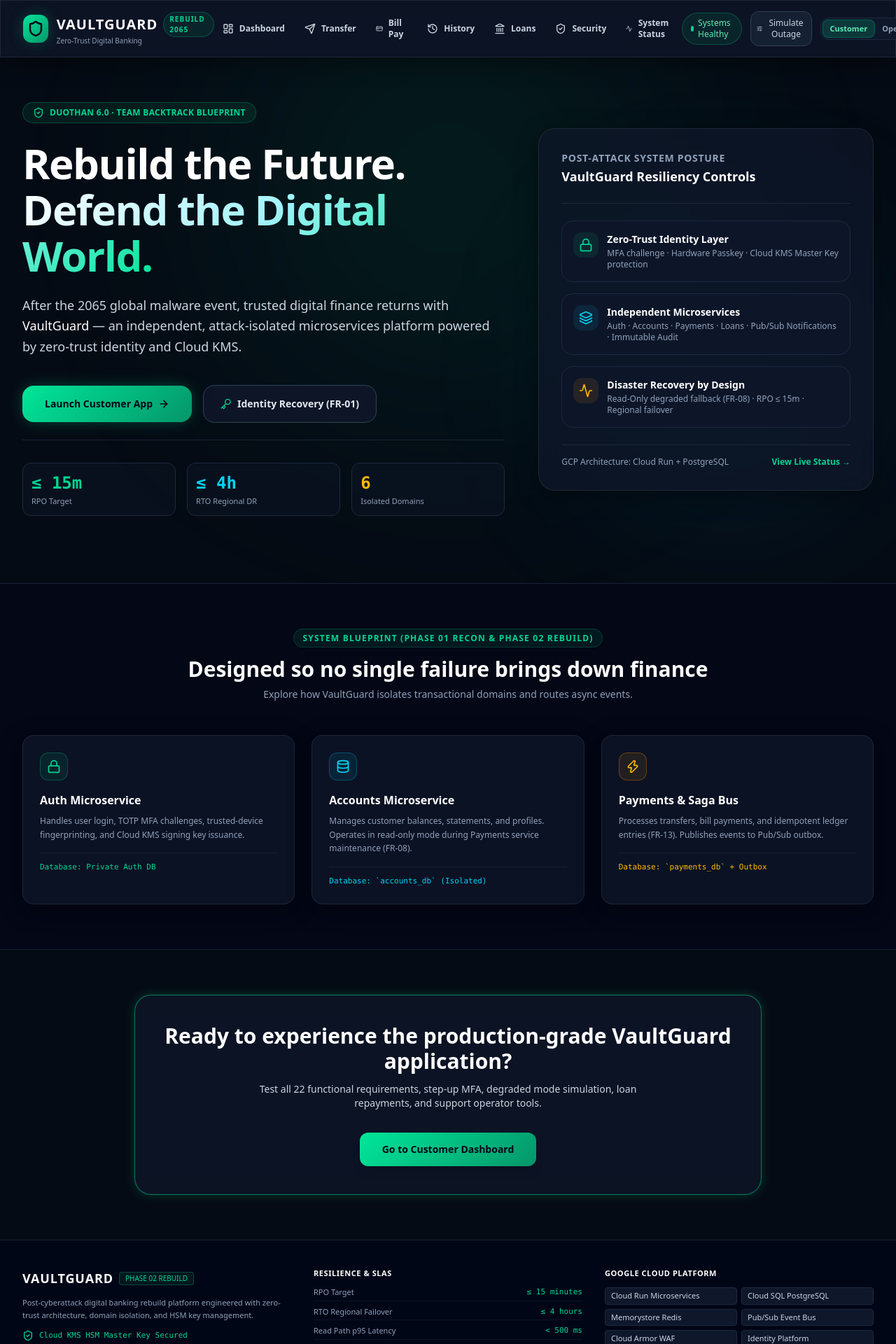
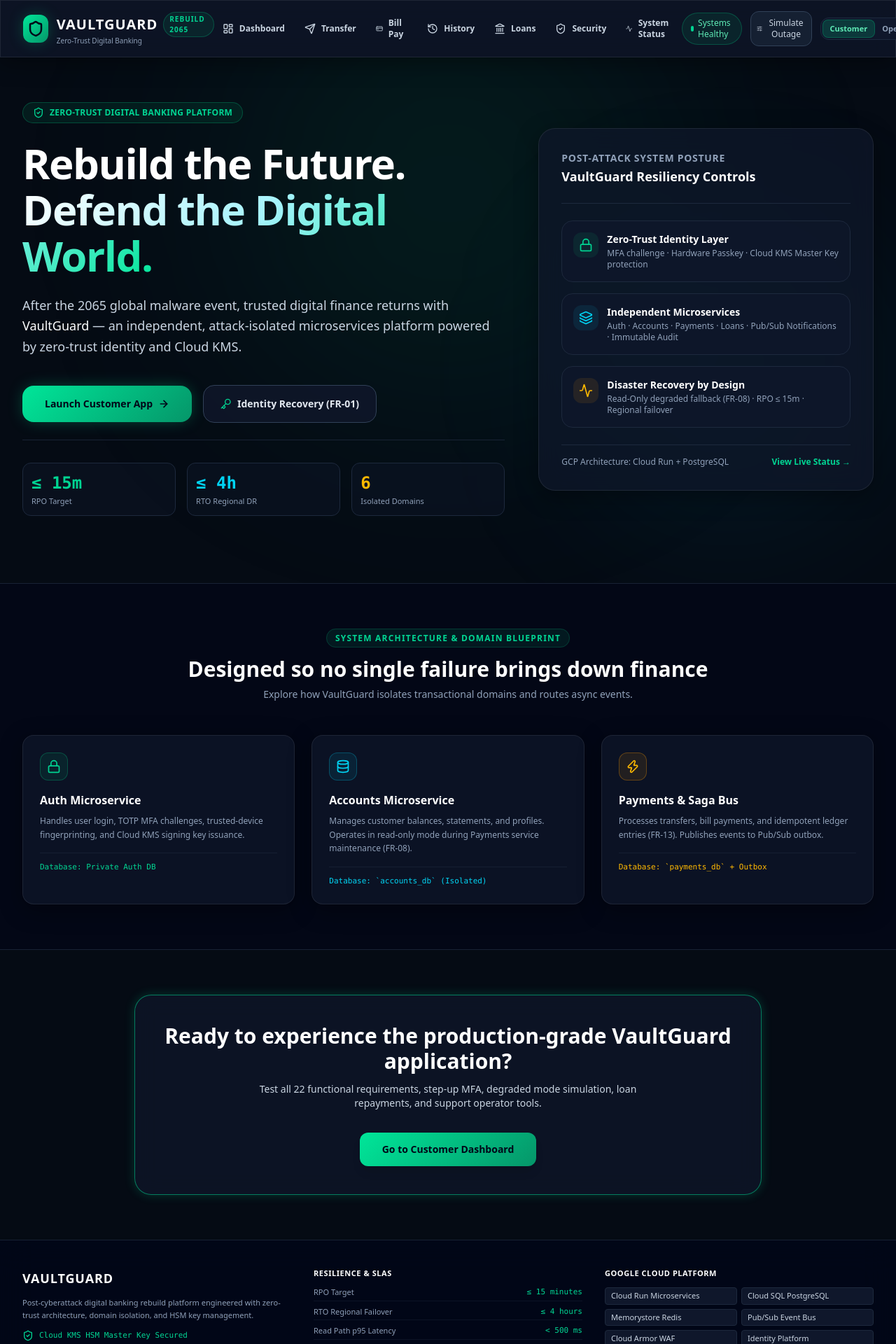
Before and after one commit to inusha-thathsara/Duothan-6-Team-BackTrack-VaultGuard, a Next.js app: page / in a window 1280 px wide. Shown: the top 1920 px of the page at 70% size. Built offline with nearby package versions, Linux system fonts and the light colour scheme.

Commit message:
style: remove competition phase labels and badges across UI components

```diff
--- a/src/app/layout.tsx
+++ b/src/app/layout.tsx
@@ -3,19 +3,17 @@
 import { VaultGuardProvider } from "@/context/VaultGuardContext";
 
 export const metadata: Metadata = {
-  title: "VaultGuard — Secure Digital Banking Rebuild | Team BackTrack",
+  title: "VaultGuard — Secure Digital Banking Platform",
   description:
-    "VaultGuard is a zero-trust, attack-isolated digital banking platform rebuilt on Google Cloud Platform microservices following the 2065 malware crisis. IEEE NSBM Duothan 6.0.",
+    "VaultGuard is a zero-trust, attack-isolated digital banking platform rebuilt on Google Cloud Platform microservices following the malware crisis.",
   keywords: [
     "VaultGuard",
     "Digital Banking",
     "Zero Trust",
     "Microservices",
-    "IEEE NSBM",
-    "Duothan 6.0",
-    "Team BackTrack",
+    "FinTech",
   ],
-  authors: [{ name: "Team BackTrack" }],
+  authors: [{ name: "VaultGuard Engineering Team" }],
 };
 
 export default function RootLayout({
--- a/src/app/page.tsx
+++ b/src/app/page.tsx
@@ -44,7 +44,7 @@
               <div className="lg:col-span-7 space-y-6 text-center lg:text-left">
                 <div className="inline-flex items-center gap-2 px-3.5 py-1.5 rounded-full bg-emerald-500/10 border border-emerald-500/30 text-emerald-400 text-xs font-semibold tracking-wide">
                   <ShieldCheck className="w-4 h-4" />
-                  <span>DUOTHAN 6.0 · TEAM BACKTRACK BLUEPRINT</span>
+                  <span>ZERO-TRUST DIGITAL BANKING PLATFORM</span>
                 </div>
 
                 <h1 className="text-4xl sm:text-6xl font-extrabold tracking-tight text-white leading-[1.1]">
@@ -170,7 +170,7 @@
           <div className="max-w-7xl mx-auto">
             <div className="text-center max-w-3xl mx-auto mb-12">
               <span className="text-xs font-bold uppercase tracking-widest text-emerald-400 px-3 py-1 rounded-full bg-emerald-500/10 border border-emerald-500/20">
-                System Blueprint (Phase 01 Recon & Phase 02 Rebuild)
+                System Architecture & Domain Blueprint
               </span>
               <h2 className="text-3xl font-extrabold text-white mt-4">
                 Designed so no single failure brings down finance
--- a/src/components/common/StatementModal.tsx
+++ b/src/components/common/StatementModal.tsx
@@ -94,7 +94,7 @@
                 </span>
               </div>
               <p className="text-xs text-slate-400 print:text-gray-600 mt-1">Post-Disaster Digital Banking Platform</p>
-              <p className="text-[11px] text-slate-500 print:text-gray-500">IEEE NSBM Duothan 6.0 · Team BackTrack</p>
+              <p className="text-[11px] text-slate-500 print:text-gray-500">VaultGuard Verified Financial Record</p>
             </div>
             <div className="text-right text-xs">
               <p className="font-semibold text-white print:text-black">OFFICIAL STATEMENT</p>
--- a/src/components/layout/Footer.tsx
+++ b/src/components/layout/Footer.tsx
@@ -14,9 +14,6 @@
           <div className="space-y-3">
             <div className="flex items-center gap-2">
               <span className="text-lg font-bold text-white tracking-wider">VAULTGUARD</span>
-              <span className="text-[10px] px-2 py-0.5 rounded bg-emerald-500/10 text-emerald-400 border border-emerald-500/30">
-                PHASE 02 REBUILD
-              </span>
             </div>
             <p className="text-slate-400 leading-relaxed text-[11px]">
               Post-cyberattack digital banking rebuild platform engineered with zero-trust architecture, domain isolation, and HSM key management.
```
